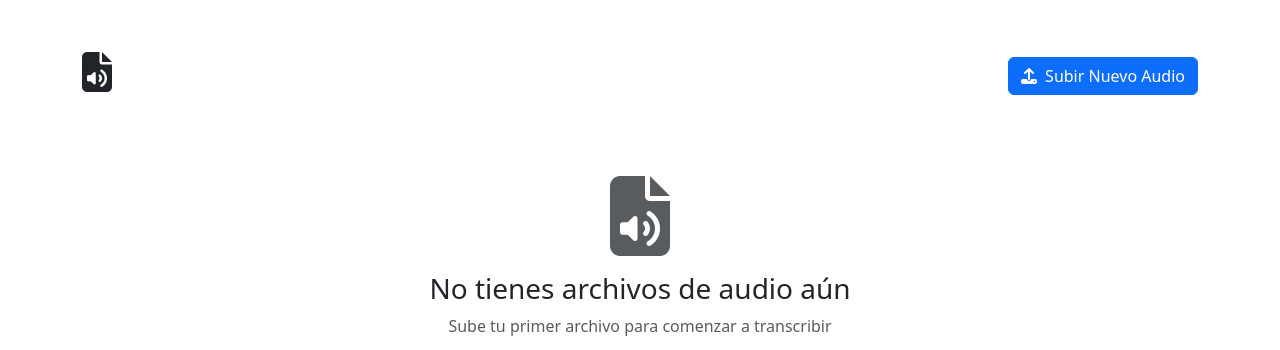
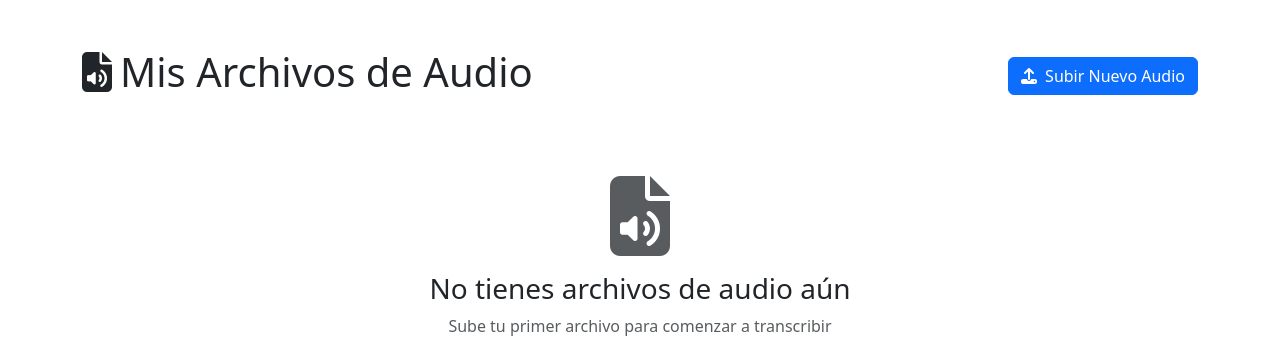
Before and after one commit to jonatha1992/Auditext, a Django app: template django_project/templates/core/audio_list.html in a window 1280 px wide. Shown: the part 56-406 px from the top of the page. Run offline with Django 3.2, Linux system fonts and the light colour scheme; the template is opened without the code that fills it, so the values that code supplies are empty.

Commit message:
Update django_project/templates/core/audio_list.html
Co-authored-by: Copilot <175728472+Copilot@users.noreply.github.com>

```diff
--- a/django_project/templates/core/audio_list.html
+++ b/django_project/templates/core/audio_list.html
@@ -7,7 +7,7 @@
     <div class="row">
         <div class="col-md-12">
             <div class="d-flex justify-content-between align-items-center mb-4">
-                <h1><i class="fas fa-file-audio me-2"></i>{{ titulo }}</h1>
+                <h1><i class="fas fa-file-audio me-2"></i>Mis Archivos de Audio</h1>
                 <a href="{% url 'core:audio_upload' %}" class="btn btn-primary">
                     <i class="fas fa-upload me-2"></i>Subir Nuevo Audio
                 </a>
```
